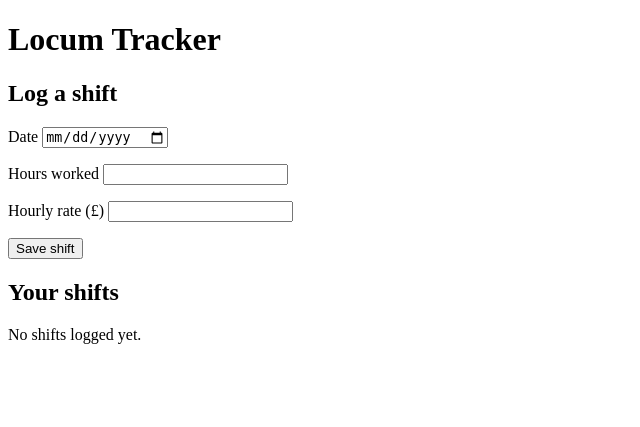
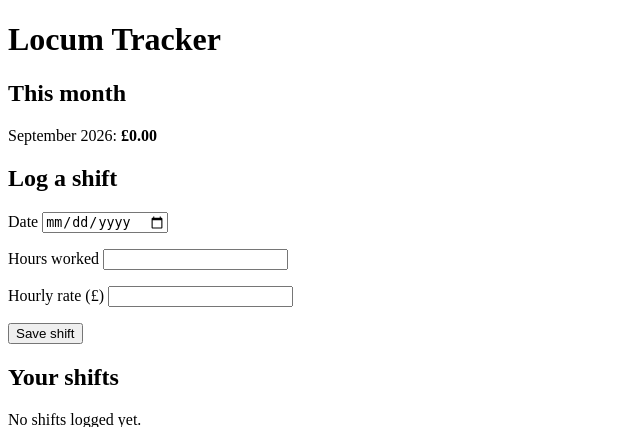
Before and after one commit to nchotai1000-prog/Locum-App-V1, a Flask app: page / in a window 1280 px wide. Shown: the top 427 px of the page, without its empty margins (0-640 px from the left). Run offline with Flask 3, Linux system fonts and the light colour scheme; data that the repository does not hold is empty.

Commit message:
Show running earnings total for the current month

```diff
--- a/app.py
+++ b/app.py
@@ -1,7 +1,7 @@
 from datetime import date
 
 from flask import Flask, redirect, render_template, request
-from database import add_shift, get_shifts, init_db
+from database import add_shift, get_month_total, get_shifts, init_db
 
 app = Flask(__name__)
 
@@ -13,8 +13,15 @@ def uk_date(value):
 
 @app.route("/")
 def index():
+    today = date.today()
     shifts = get_shifts()
-    return render_template("index.html", shifts=shifts)
+    month_total = get_month_total(today.strftime("%Y-%m"))
+    return render_template(
+        "index.html",
+        shifts=shifts,
+        month_name=today.strftime("%B %Y"),
+        month_total=month_total,
+    )
 
 
 @app.route("/add", methods=["POST"])
--- a/database.py
+++ b/database.py
@@ -52,3 +52,13 @@ def get_shifts():
     ).fetchall()
     connection.close()
     return shifts
+
+
+def get_month_total(month):
+    connection = get_connection()
+    row = connection.execute(
+        "SELECT SUM(hours * hourly_rate) AS total FROM shifts WHERE shift_date LIKE ?",
+        (month + "-%",),
+    ).fetchone()
+    connection.close()
+    return row["total"] or 0
--- a/templates/index.html
+++ b/templates/index.html
@@ -7,6 +7,9 @@
 </head>
 <body>
     <h1>Locum Tracker</h1>
+
+    <h2>This month</h2>
+    <p>{{ month_name }}: <strong>£{{ "%.2f"|format(month_total) }}</strong></p>
 
      <h2>Log a shift</h2>
     <form method="post" action="/add">
```
